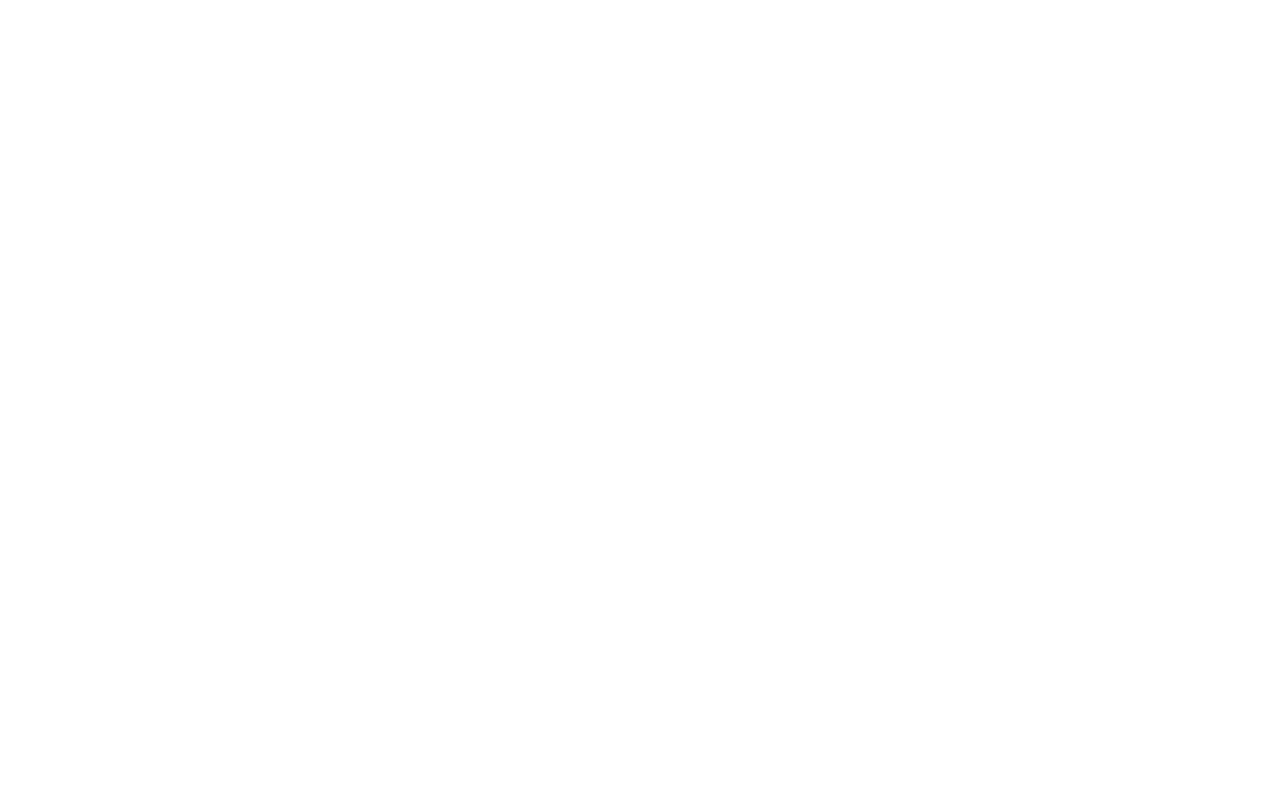
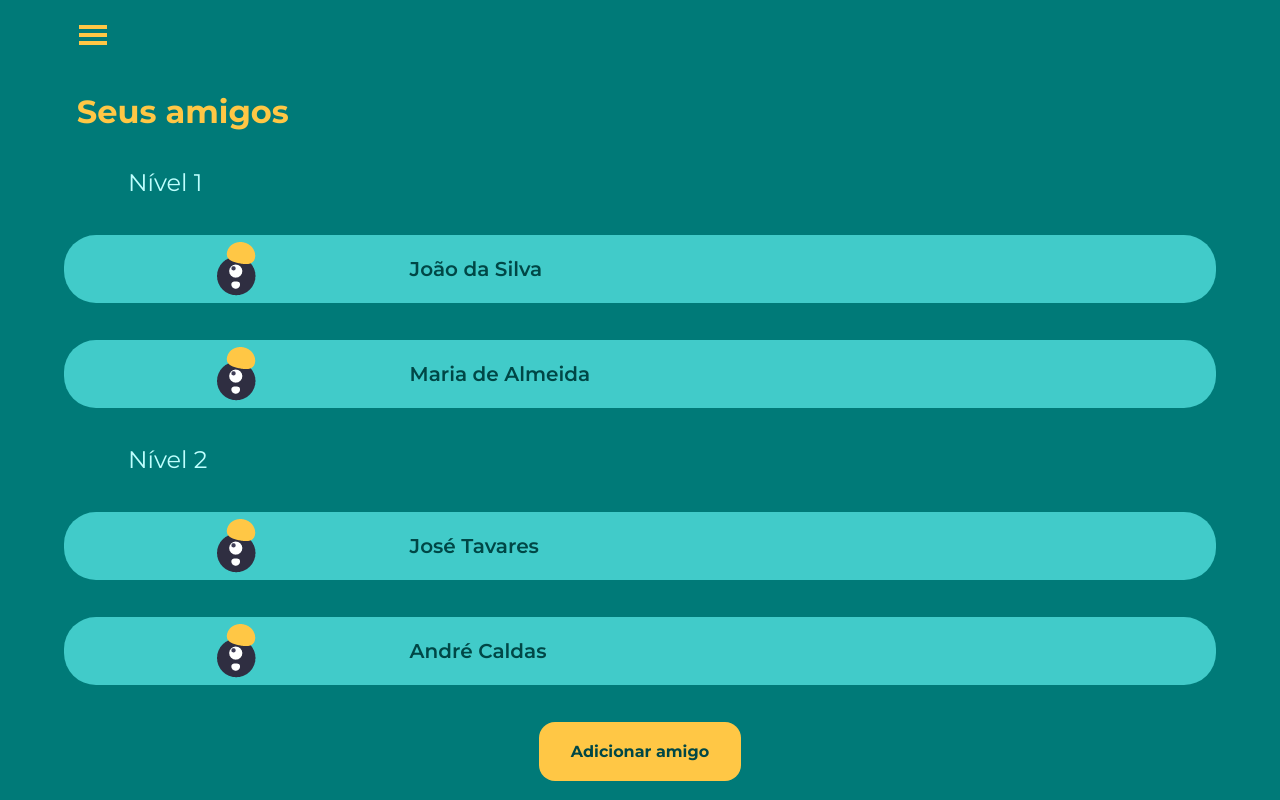
Before and after one commit to GustavoGaldino/FinAumente, a React (Create React App) app in the folder app/: page /friends in a window 1280 px wide. Before the commit this address had no page. Built offline with nearby package versions, Linux system fonts and the light colour scheme; the HTML template or start-up script is replaced by a standard one.

Commit message:
Finished friends page

```diff
--- a/app/src/App.js
+++ b/app/src/App.js
@@ -8,6 +8,7 @@
 
 import './assets/styles/global.css'
 import Hamburguer from './Pages/Hamburguer/Hamburguer'
+import Friends from './Pages/Friends/Friends'
 
 function App() {
 	return (
@@ -18,6 +19,7 @@
 				<Route path="/login" element={ <Login /> } />
 				<Route path="/journey" element={ <Journey /> } />
 				<Route path="/hamburguer" element={ <Hamburguer /> } />
+				<Route path="/friends" element={ <Friends /> } />
 			</Routes>
 		</Router>
 	);
--- /dev/null
+++ b/app/src/Pages/Friends/Friend.js
@@ -0,0 +1,16 @@
+import friendSrc from '../../assets/images/friend.png'
+
+const Friend = ({name}) => {
+    return (
+        <div className="friend-container">
+            <div className="friend-img-div">
+                <img src={friendSrc}/>
+            </div>
+            <div className="friend-name-div">
+                <span>{name}</span>
+            </div>
+        </div>
+    );
+}
+
+export default Friend;
--- /dev/null
+++ b/app/src/Pages/Friends/Friends.css
@@ -0,0 +1,65 @@
+.friends-container{
+    display: flex;
+    justify-content: space-around;
+    align-items: center;
+    flex-direction: column;
+    width: 100vw;
+    height: 100vh;
+    background: var(--blue-darker);
+}
+
+.friends-text-div{
+    width: 88vw;
+    color: var(--yellow-font);
+}
+
+.friends-text-div h1{
+    font-size: 2rem;
+}
+
+.friends-nivel-div {
+    width: 80vw;
+}
+
+.friends-nivel-div span{
+    font-size: 1.5rem;
+    color: var(--aqua-very-light);
+}
+
+.friend-container{
+    width: 90vw;
+    background-color: var(--aqua-main);
+    display: flex;
+    justify-content: center;
+    align-items: center;
+    border-radius: 2rem;
+}
+
+.friend-img-div {
+    width: 30vw;
+    height: 68px;
+    display: flex;
+    justify-content: center;
+    align-items: center;
+}
+
+.friend-name-div {
+    width: 70vw;
+    display: flex;
+    justify-content: start;
+    align-items: center;
+    color: var(--aqua-text);
+}
+
+.friend-name-div span{
+    font-size: 1.25rem;
+    font-weight: 600;
+}
+
+.add-friend-btn {
+    background-color: var(--yellow-font);
+    color: var(--aqua-text);
+    padding: 1.25rem 2rem;
+    font-weight: bold;
+    border-radius: 1rem;
+}
--- /dev/null
+++ b/app/src/Pages/Friends/Friends.js
@@ -0,0 +1,42 @@
+import './Friends.css'
+
+import { Link } from 'react-router-dom';
+
+import { GiHamburgerMenu } from 'react-icons/gi';
+
+import Friend from './Friend';
+
+const Friends = () => {
+    return (
+        <div className="friends-container">
+            <div className="hamburguer-div">
+                <Link to="/hamburguer">
+                    <GiHamburgerMenu
+                        color="#FFC745"
+                        size="2rem"
+                    />
+                </Link>
+            </div>
+            <div className="friends-text-div">
+                <h1>Seus amigos</h1>
+            </div>
+            <div className="friends-nivel-div">
+                <span>Nível 1</span>
+            </div>
+            <Friend name="João da Silva" />
+            <Friend name="Maria de Almeida"/>
+            <div className="friends-nivel-div">
+                <span>Nível 2</span>
+            </div>
+            <Friend name="José Tavares"/>
+            <Friend name="André Caldas"/>
+            <div className="add-friend-btn">
+                <Link to="/add-friend">
+                    <button>Adicionar amigo</button>
+                </Link>
+            </div>
+        </div>
+    );
+}
+
+export default Friends
--- a/app/src/Pages/Journey/Journey.js
+++ b/app/src/Pages/Journey/Journey.js
@@ -26,7 +26,7 @@
             <Nivel imgSrc={tradeSrc} nivel={1} />
             <div className="subject-cards">
                 <Subject imgSrc={tradingSrc} subjectTitle="Trocas" subjectPath="/trade" completed={true} />
-                <Subject imgSrc={moneySrc} subjectTitle="Dinheiro" subjectPath="/money" completed={false} />
+                <Subject imgSrc={moneySrc} subjectTitle="Dinheiro" subjectPath="/journey" completed={false} />
             </div>
             <Nivel imgSrc={bankSrc} nivel={2} />
         </div>
--- a/app/src/assets/styles/global.css
+++ b/app/src/assets/styles/global.css
@@ -6,6 +6,7 @@
     --aqua-light: #9AFFFD;
     --white-text: #F8F8F8;
     --aqua-text: #004746;
+    --aqua-very-light: #BEFFFE;
 }
 
 h1 {
```
Also changed, not shown: app/src/assets/images/friend.png (renamed from app/src/assets/images/Grupo_20.png).
